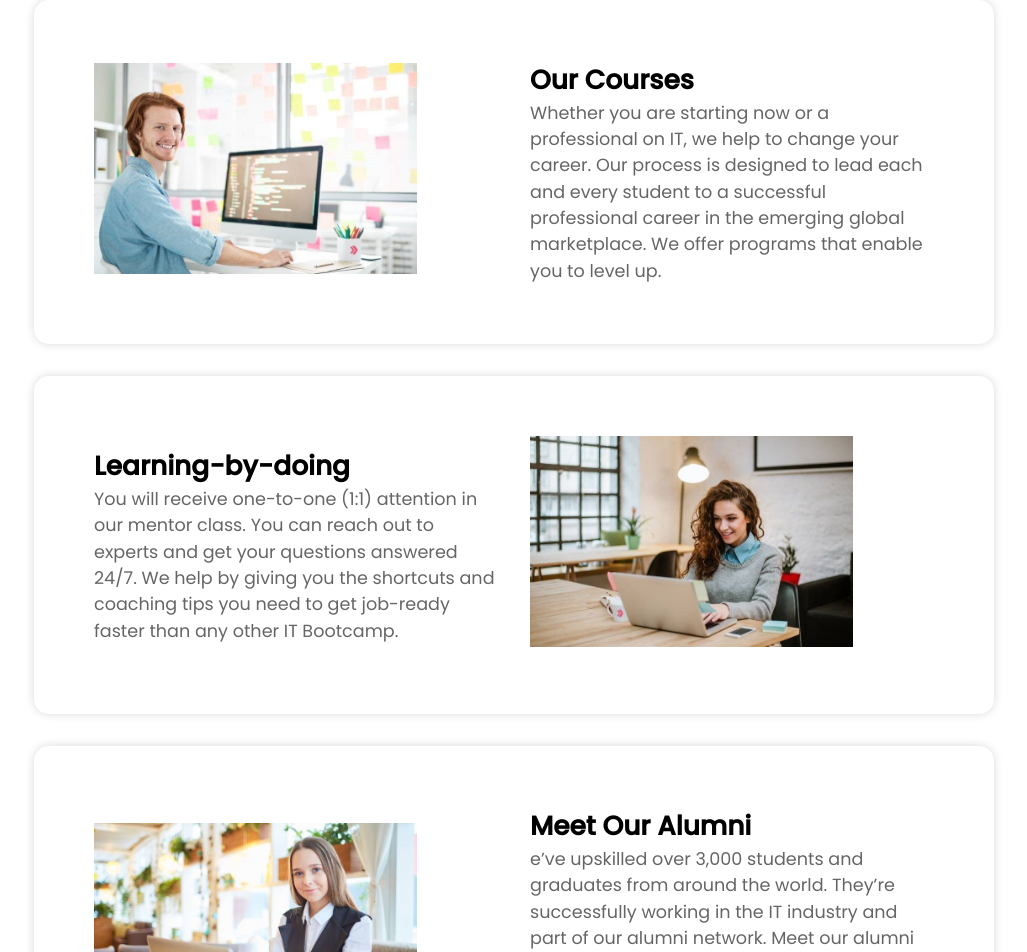
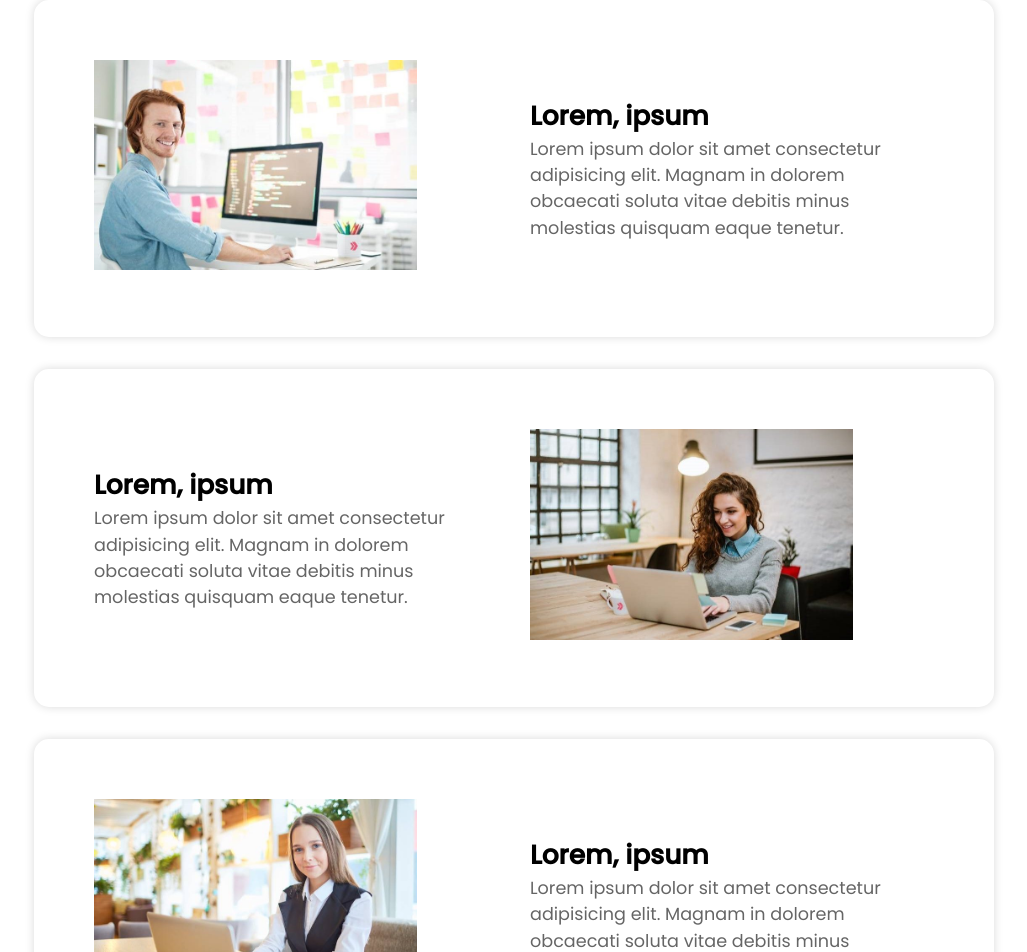
Before and after one commit to esadsiz/React-StyledCompExample-PortfolioProject-10, a React (Create React App) app: page / in a window 1280 px wide. Shown: the part 620-1572 px from the top of the page, without its empty margins (126-1153 px from the left). Built offline with nearby package versions, Linux system fonts and the light colour scheme.

Commit message:
Update data.js

```diff
--- a/src/data.js
+++ b/src/data.js
@@ -1,20 +1,20 @@
 const content = [
   {
     id: 1,
-    title: "Our Courses",
-    body: "Whether you are starting now or a professional on IT, we help to change your career. Our process is designed to lead each and every student to a successful professional career in the emerging global marketplace. We offer programs that enable you to level up.",
+    title: "Lorem, ipsum",
+    body: "Lorem ipsum dolor sit amet consectetur adipisicing elit. Magnam in dolorem obcaecati soluta vitae debitis minus molestias quisquam eaque tenetur.",
     image: "courses.jpg",
   },
   {
     id: 2,
-    title: "Learning-by-doing",
-    body: "You will receive one-to-one (1:1) attention in our mentor class. You can reach out to experts and get your questions answered 24/7. We help by giving you the shortcuts and coaching tips you need to get job-ready faster than any other IT Bootcamp.",
+    title: "Lorem, ipsum",
+    body: "Lorem ipsum dolor sit amet consectetur adipisicing elit. Magnam in dolorem obcaecati soluta vitae debitis minus molestias quisquam eaque tenetur.",
     image: "learning.jpg",
   },
   {
     id: 3,
-    title: "Meet Our Alumni",
-    body: "e’ve upskilled over 3,000 students and graduates from around the world. They’re successfully working in the IT industry and part of our alumni network. Meet our alumni online and hear their success stories. Learn how you can become a member of the Clarusway family and get the career you’ve always dreamed of – it’s your turn to shine!",
+    title: "Lorem, ipsum",
+    body: "Lorem ipsum dolor sit amet consectetur adipisicing elit. Magnam in dolorem obcaecati soluta vitae debitis minus molestias quisquam eaque tenetur.",
     image: "meet.jpg",
   },
 ];
```
